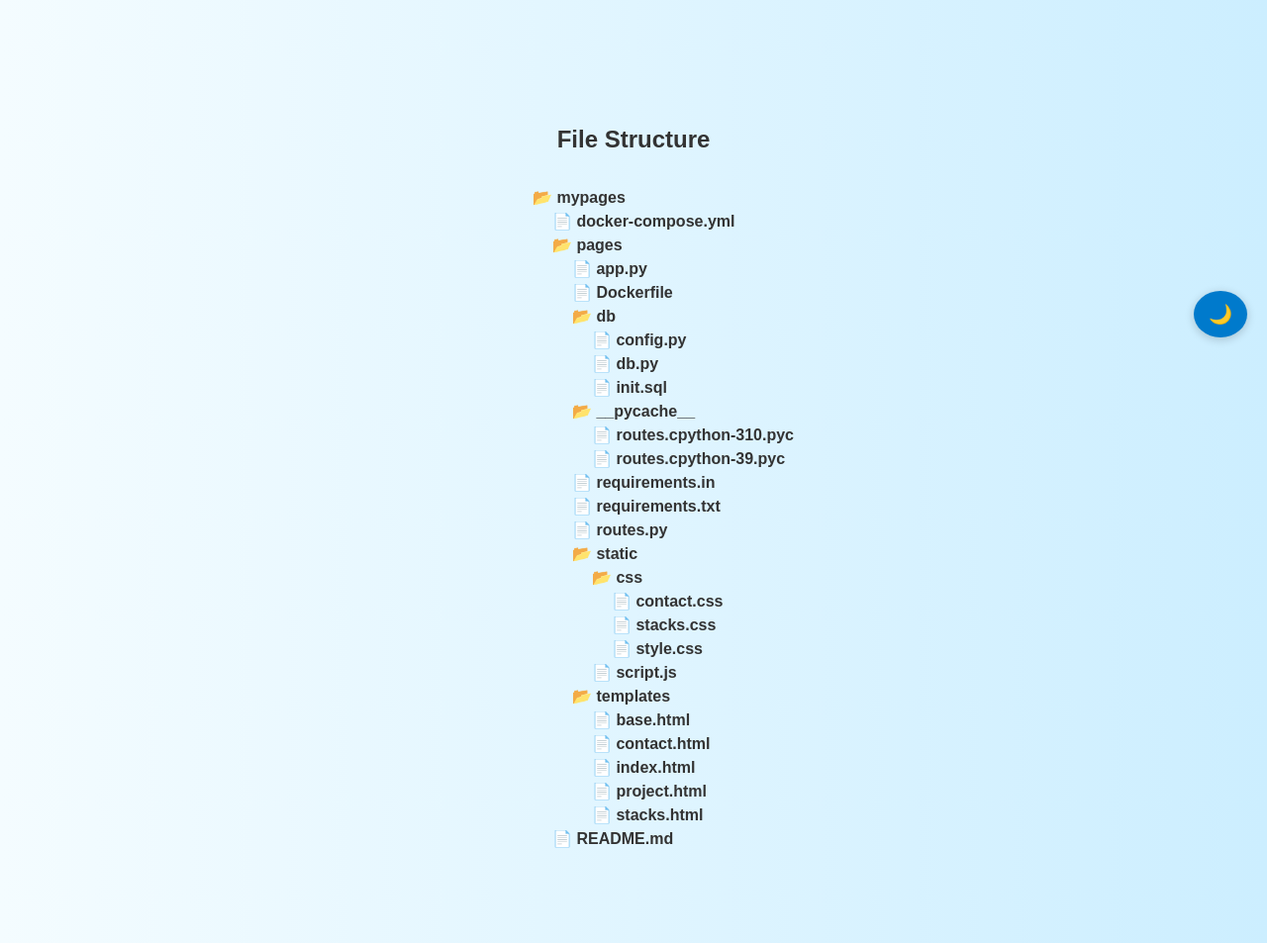
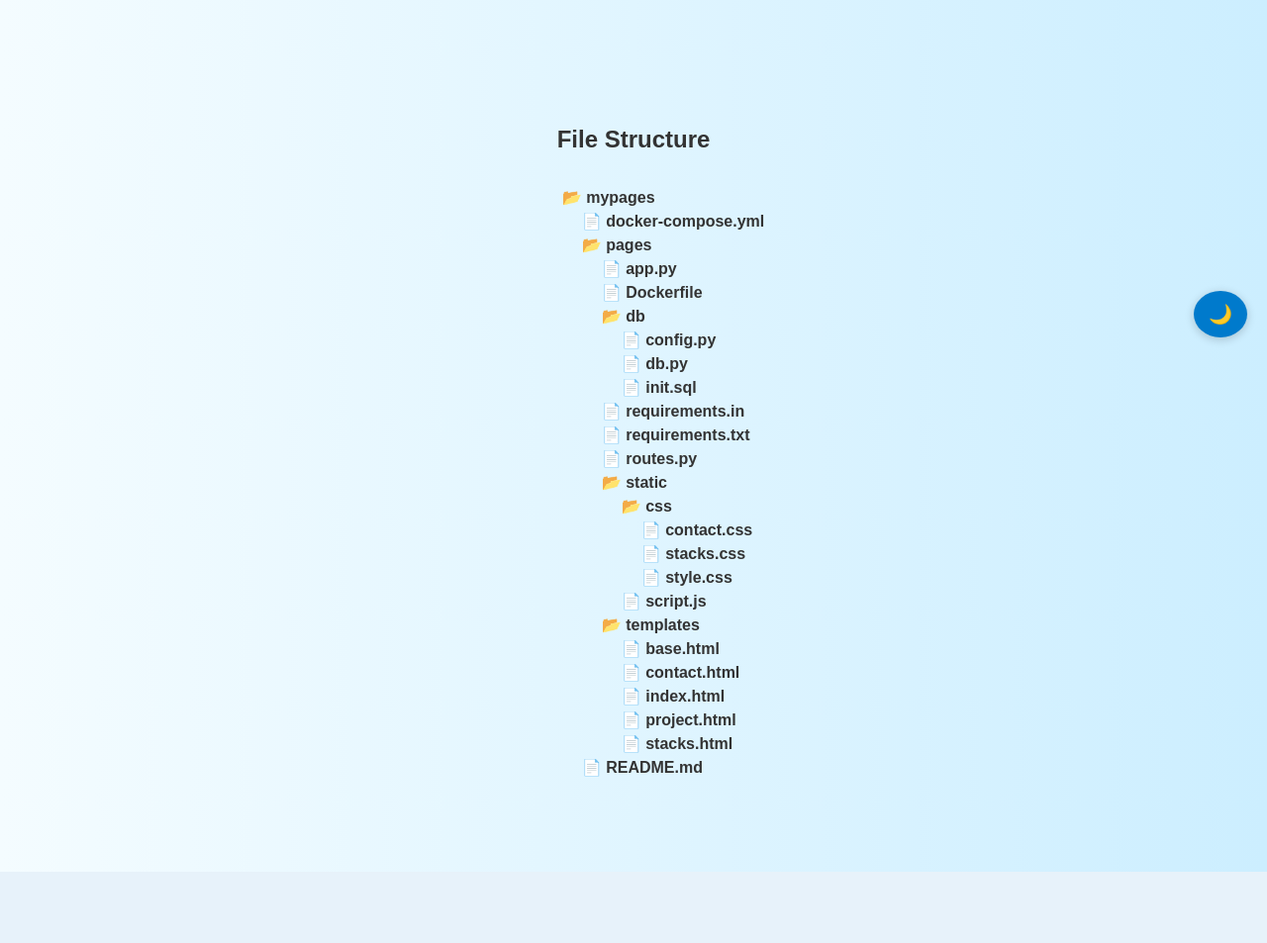
Before and after one commit to EunJunPark/cloud_Docker, a Flask app: page /stacks in a window 1280 px wide. Shown: the part 439-1392 px from the top of the page at 99% size. After the commit the page ends 1320 px from the top, so only its background shows below. Run offline with Flask 2, Linux system fonts and the light colour scheme.

Commit message:
내용 수정

```diff
--- a/pages/templates/stacks.html
+++ b/pages/templates/stacks.html
@@ -66,12 +66,6 @@
                                                         <li>📄 init.sql</li>
                                                     </ul>
                                                 </li>
-                                                <li class="folder">📂 __pycache__
-                                                    <ul>
-                                                        <li>📄 routes.cpython-310.pyc</li>
-                                                        <li>📄 routes.cpython-39.pyc</li>
-                                                    </ul>
-                                                </li>
                                                 <li>📄 requirements.in</li>
                                                 <li>📄 requirements.txt</li>
                                                 <li>📄 routes.py</li>
```
